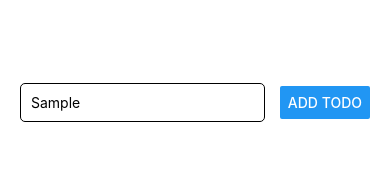
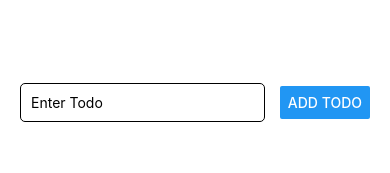
Before and after one commit to OmarSaber1/RN-Course, a React Native app: screen / in a window 390 px wide. Both pictures are taken after typing "Sample" into the empty fields and a click on the button "ADD TODO". Shown: the top 173 px of the page. Built offline with nearby package versions, Linux system fonts and the light colour scheme.

Commit message:
separate components in diff modules

```diff
--- a/App.js
+++ b/App.js
@@ -1,47 +1,30 @@
 import { useState } from "react";
-import {
-  Button,
-  FlatList,
-  StyleSheet,
-  Text,
-  TextInput,
-  View,
-} from "react-native";
+import { FlatList, StyleSheet, Text, View } from "react-native";
+import CourseItem from "./components/courseItem/courseItem";
+import CourseInput from "./components/courseInput/courseInput";
 
 export default function App() {
-  const [textInput, setTextInput] = useState("");
   const [courses, setCourses] = useState([]);
 
-  function handleTextChange(text) {
-    setTextInput(text);
-  }
-
-  function handleButtonPress() {
+  function handleButtonPress(currentText) {
+    console.log(currentText);
     setCourses((prevState) => [
       ...prevState,
-      { text: textInput, id: Math.random().toString() },
+      { text: currentText, id: Math.random().toString() },
     ]);
   }
 
   return (
     <View style={styles.container}>
       <View style={styles.inputWrapper}>
-        <TextInput
-          onChangeText={handleTextChange}
-          value={textInput}
-          style={styles.inputStyle}
-          placeholder='Enter Todo'
-        />
-        <Button onPress={handleButtonPress} title='Add Todo' />
+        <CourseInput onAddItem={handleButtonPress} />
       </View>
       <View style={styles.listWrapper}>
         <Text style={styles.courseHeader}>List Of Todo</Text>
         <FlatList
           data={courses}
           keyExtractor={(item) => item.id}
-          renderItem={(itemData) => (
-            <Text style={styles.course}>{itemData.item.text}</Text>
-          )}
+          renderItem={({ item }) => <CourseItem course={item} />}
         />
       </View>
     </View>
@@ -64,13 +47,7 @@ const styles = StyleSheet.create({
     borderBottomColor: "skyblue",
     borderBottomWidth: 2,
   },
-  inputStyle: {
-    width: "70%",
-    borderWidth: 1,
-    borderRadius: 5,
-    padding: 10,
-    marginRight: 10,
-  },
+
   listWrapper: {
     flex: 3,
     marginTop: 5,
@@ -79,11 +56,4 @@ const styles = StyleSheet.create({
     fontSize: 20,
     fontWeight: "bold",
   },
-  course: {
-    backgroundColor: "purple",
-    padding: 10,
-    borderRadius: 10,
-    margin: 5,
-    color: "white",
-  },
 });
--- /dev/null
+++ b/components/courseInput/courseInput.jsx
@@ -0,0 +1,39 @@
+import { useState } from "react";
+import { Button, StyleSheet, TextInput } from "react-native";
+
+const CourseInput = ({ onAddItem }) => {
+  const [textInput, setTextInput] = useState("");
+
+  function handleTextChange(text) {
+    setTextInput(text);
+  }
+
+  function handleAddItem(text) {
+    onAddItem(text);
+    setTextInput("");
+  }
+
+  return (
+    <>
+      <TextInput
+        onChangeText={handleTextChange}
+        value={textInput}
+        style={styles.inputStyle}
+        placeholder='Enter Todo'
+      />
+      <Button onPress={() => handleAddItem(textInput)} title='Add Todo' />
+    </>
+  );
+};
+
+const styles = StyleSheet.create({
+  inputStyle: {
+    width: "70%",
+    borderWidth: 1,
+    borderRadius: 5,
+    padding: 10,
+    marginRight: 10,
+  },
+});
+
+export default CourseInput;
--- /dev/null
+++ b/components/courseItem/courseItem.jsx
@@ -0,0 +1,19 @@
+import { Text, View, StyleSheet } from "react-native";
+
+const CourseItem = ({ course }) => (
+  <View style={styles.courseContainer}>
+    <Text style={styles.course}>{course.text}</Text>
+  </View>
+);
+
+const styles = StyleSheet.create({
+  course: {
+    backgroundColor: "purple",
+    padding: 10,
+    borderRadius: 10,
+    margin: 5,
+    color: "white",
+  },
+});
+
+export default CourseItem;
```
